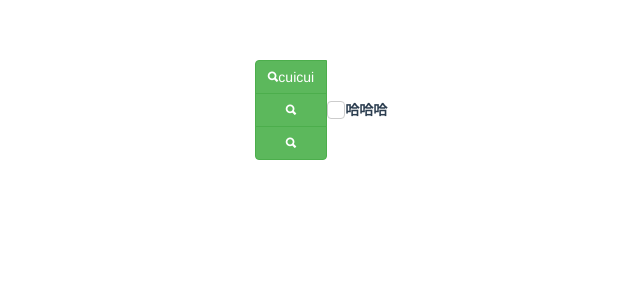
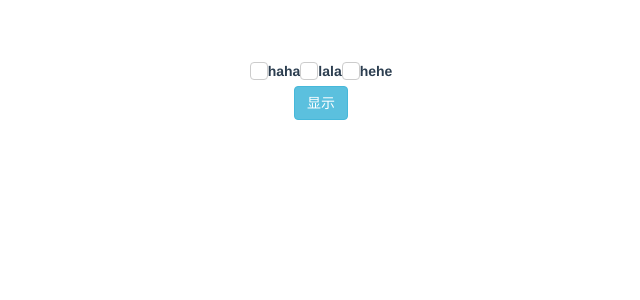
Before and after one commit to cander0815/vue-bootstarp-cander, a Vue app: page / in a window 1280 px wide. Shown: the top 300 px of the page, without its empty margins (319-959 px from the left). Built offline with nearby package versions, Linux system fonts and the light colour scheme.

Commit message:
初步完成CheckBoxGroup

```diff
--- a/src/App.vue
+++ b/src/App.vue
@@ -1,12 +1,11 @@
 <template>
   <div id="app">
-    <c-button-group vertical>
-      <c-button type="success" icon="search" @click="aa">cuicui</c-button>
-      <c-button type="success" icon="search" @click="aa"></c-button>
-      <c-button type="success" icon="search" @click="aa"></c-button>
-    </c-button-group>
-    <!-- <c-icon type="star"></c-icon>   -->
-    <c-checkbox></c-checkbox>
+    <c-checkbox-group v-model="cg">
+      <c-checkbox label="haha">haha</c-checkbox>
+      <c-checkbox label="lala">lala</c-checkbox>
+      <c-checkbox label="hehe">hehe</c-checkbox>
+    </c-checkbox-group>
+    <c-button type="info" @click="aa">显示</c-button>
   </div>
 </template>
 
@@ -14,22 +13,25 @@
   import cButton from './components/button';
   import cIcon from './components/icon';
   import cCheckbox from './components/checkbox';
+
   export default {
     name: 'app',
     data () {
       return {
-        ajax: false
+        ajax: false,
+        cg: []
       };
     },
     components: {
       cButton,
       cIcon,
       cButtonGroup: cButton.Item,
-      cCheckbox
+      cCheckbox,
+      cCheckboxGroup: cCheckbox.Item
     },
     methods: {
       aa () {
-        this.ajax = !this.ajax;
+        console.log(this.cg);
       }
     }
   };
--- /dev/null
+++ b/src/assets/mixins/minxi.js
@@ -0,0 +1,19 @@
+export default {
+  methods: {
+    /*
+    * 寻找到父元素并触发父元素的事件
+    * name： 父组件的name
+    * events 要触发的事件
+    * argus  要传送的参数
+    * */
+    parentEvents (name, events, ...argus) {
+      let parent = this.$options.parent;
+      let ParName = parent.$options.name;
+      while (ParName !== name) {
+        parent = parent.$options.parent;
+        ParName = parent.$options.name;
+      }
+      parent.$emit(events, ...argus);
+    }
+  }
+};
--- a/src/components/checkbox/checkbox.vue
+++ b/src/components/checkbox/checkbox.vue
@@ -5,14 +5,17 @@
       <i class="ionicons ion-checkmark c-checkbox-icon" v-show="show"></i>
     </span>
     <span class="c-checkbox-text">
-			<slot>哈哈哈</slot>
+			<slot></slot>
 		</span>
   </label>
 </template>
 
 <script>
+  import mixin from '../../assets/mixins/minxi';
+
   export default {
     name: 'cCheckbox',
+    mixins: [mixin],
     data () {
       return {
         show: false
@@ -22,12 +25,14 @@ export default {
       value: {
         type: Boolean,
         default: false
-    }
+      },
+      label: String
     },
     methods: {
       check () {
         this.show = !this.show;
-      this.$emit('');
+        this.$emit('input', this.show);
+        this.parentEvents('cCheckBoxGroup', 'c-checkbox-group', this.label, this.show);
       }
     }
   };
@@ -35,20 +40,23 @@ export default {
 
 <style lang="less">
   @import '../../assets/less/common.less';
-	.c-checkbox{
+
+  .c-checkbox {
     position: relative;
-    .c-checkbox-checkbox{
+    cursor: pointer;
+    .c-checkbox-checkbox {
       position: absolute;
       top: 0;
       left: 0;
       width: 100%;
       height: 100%;
       opacity: 0;
-      &:hover +.c-checkbox-iconbox{
+      cursor: pointer;
+      &:hover + .c-checkbox-iconbox {
         border-color: @Primary;
       }
     }
-    .c-checkbox-iconbox{
+    .c-checkbox-iconbox {
       display: inline-block;
       vertical-align: middle;
       width: 18px;
@@ -57,15 +65,15 @@ export default {
       border-radius: 4px;
       border: 1px solid @borderColor;
       text-align: center;
-      &.active{
+      &.active {
         border-color: @Primary;
       }
-      .c-checkbox-icon{
+      .c-checkbox-icon {
         font-size: 14px;
         color: @Primary;
       }
     }
-    .c-checkbox-text{
+    .c-checkbox-text {
       display: inline-block;
       vertical-align: middle;
     }
--- /dev/null
+++ b/src/components/checkbox/checkboxGroup.vue
@@ -0,0 +1,34 @@
+<template>
+  <div class="c-checkbox-group">
+    <slot></slot>
+  </div>
+</template>
+<script>
+  export default {
+    name: 'cCheckBoxGroup',
+    props: {
+      value: Array
+    },
+    data () {
+      return {
+        checkboxs: []
+      };
+    },
+    mounted () {
+      this.$on('c-checkbox-group', (...args) => {
+        let data = args;
+        let arr = this.checkboxs;
+        if (data[1]) {
+          arr.push(data[0]);
+        } else {
+          arr.forEach((v, i) => {
+            v === data[0] ? arr.splice(i, 1) : '';
+          });
+        }
+        this.$emit('input', arr);
+      });
+    }
+  };
+</script>
+<style lang="less">
+</style>
--- a/src/components/checkbox/index.js
+++ b/src/components/checkbox/index.js
@@ -1,2 +1,4 @@
 import cCheckbox from './checkbox.vue';
+import cCheckboxGroup from './checkboxGroup.vue';
+cCheckbox.Item = cCheckboxGroup;
 export default cCheckbox;
```
Also changed, not shown: src/assets/utils/utils.js (line endings or trailing spaces). Lines whose indentation alone changed are shown as unchanged.
